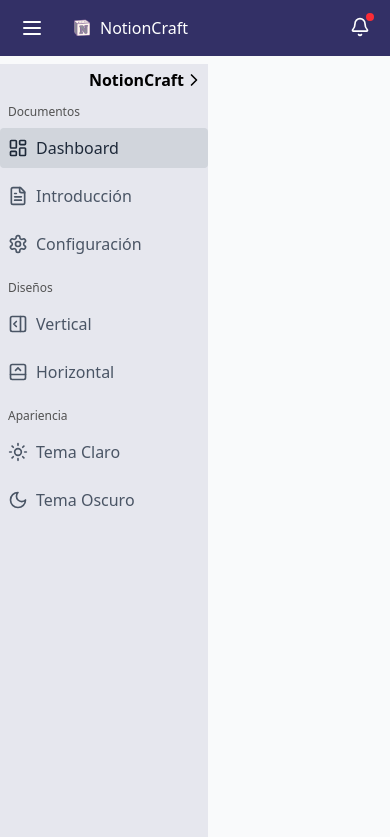
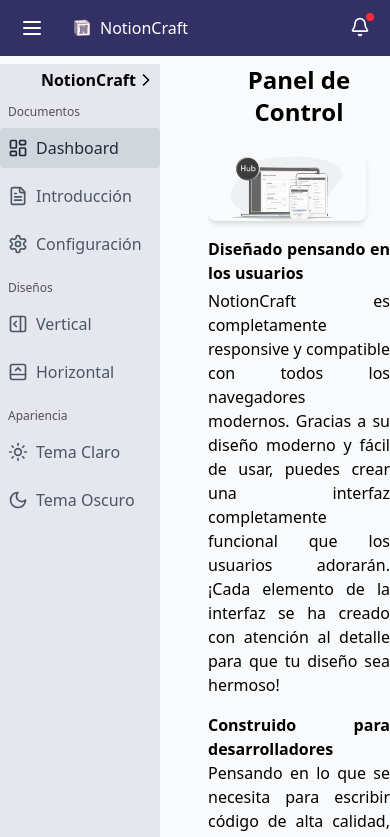
Before and after one commit to Avila-Pato/NextPresentWeb.io, a Next.js app: page /dashboard in a window 390 px wide. Shown: the top 837 px of the page. Built offline with nearby package versions, Linux system fonts and the light colour scheme; no server answers.

Commit message:
Enhance Dashboard layout with responsive design adjustments and improve Sidebar width for better mobile experience

```diff
--- a/src/app/(root)/dashboard/page.tsx
+++ b/src/app/(root)/dashboard/page.tsx
@@ -3,7 +3,7 @@ import React from 'react'
 
 const DashboardPage = () => {
   return (
-    <section className="w-full min-h-screen p-4">
+    <section className="w-full min-h-screen lg:p-4">
       <h1 className="text-2xl font-bold mb-6 text-center">Panel de Control</h1>
 
       <div className="max-w-4xl mx-auto ">
--- a/src/app/(root)/layout.tsx
+++ b/src/app/(root)/layout.tsx
@@ -16,7 +16,9 @@ const DashboardLayout = ({ children }: { children: ReactNode }) => {
         {/* Sidebar (siempre visible) */}
         <aside
           className={`fixed h-[calc(100vh-4rem)] top-16 left-0 bg-[#e6e7ee] overflow-visible transition-all duration-300 z-40 ${
-            sidebarCollapsed ? 'w-16' : 'w-52'
+            sidebarCollapsed
+            ? 'w-12 sm:w-14 md:w-16'  // Colapsado: más estrecho en móvil
+            : 'w-40 sm:w-48 md:w-52'   // Expandido: más ancho en móvil
           }`}
         >
           <Sidebar
@@ -32,7 +34,8 @@ const DashboardLayout = ({ children }: { children: ReactNode }) => {
             ${tocCollapsed ? 'mr-0 lg:mr-10' : 'mr-0 lg:mr-64'}
           `}
         >
-          <div className="max-w-4xl mx-auto p-6">
+          {/* Ajustamos el ancho del contenedor interno */}
+          <div className={` ${tocCollapsed ? 'md:pr-0' : 'lg:pr-10'}`}>
             {children}
           </div>
         </main>
--- a/src/app/globals.css
+++ b/src/app/globals.css
@@ -208,9 +208,9 @@
 /* tabla de contenido del lado derecho  */
 
 /* Ajustar el margen derecho del main para evitar solapamiento */
-main {
+/* main {
   margin-right: 20rem; /* Ajusta según el ancho de tu TableOfContents */
-}
+
 
 /* Estilos para la barra de contenidos */
 /* aside {
--- a/src/components/TableOfContents.tsx
+++ b/src/components/TableOfContents.tsx
@@ -123,7 +123,7 @@ const TableOfContents = ({ collapsed, onToggleCollapse }: TableOfContentsProps)
 
       {/* Contenido cuando está expandido */}
       {!collapsed && (
-        <div className="flex-1 overflow-y-auto p-4">
+        <div className="flex-1  overflow-y-auto p-4">
           <h3 className="font-bold text-gray-700 mb-3">Tabla de Contenidos</h3>
           <ul className="space-y-2">
             {headings.map((heading) => (
--- a/src/components/sidebar.tsx
+++ b/src/components/sidebar.tsx
@@ -27,10 +27,10 @@ const Sidebar = ({ collapsed, onToggleCollapse }: SidebarProps) => {
   };
 
   return (
-    <div className="h-full lg:p-4 flex flex-col overflow-visible ">
+    <div className="h-full lg:p-4 flex flex-col overflow-visible  ">
      <button
   onClick={onToggleCollapse}
-  className={`mb-2 p-1 rounded-full hover:bg-gray-300 flex items-center transition-all duration-300 ${
+  className={`mb-2 p-1 rounded-full hover:bg-gray-300  flex items-center transition-all duration-300 ${
     collapsed ? "ml-1" : "self-end"
   }`}
   aria-label={collapsed ? "Expandir menú" : "Colapsar menú"}
@@ -43,7 +43,7 @@ const Sidebar = ({ collapsed, onToggleCollapse }: SidebarProps) => {
 </button>
 
 
-      <ul className="space-y-2 flex-1">
+      <ul className="space-y-2 flex-1 ">
         {!collapsed && <li className="text-neutral-600 font-light text-xs pl-2">Documentos</li>}
 
         {/* Dashboard */}
```
